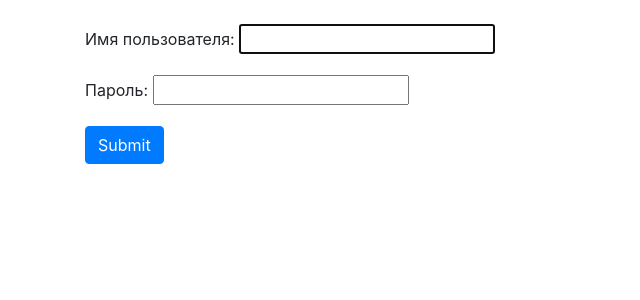
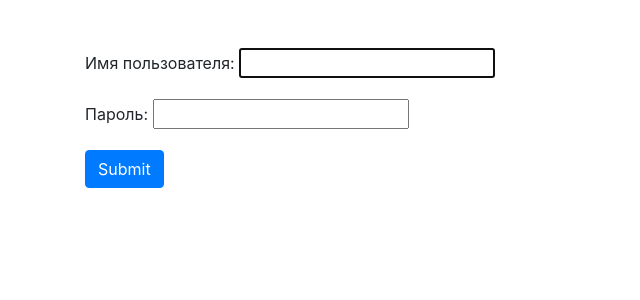
Before and after one commit to mileevamaria/messenger-api, a Django app: page /login/ in a window 1280 px wide. Shown: the part 56-356 px from the top of the page, without its empty margins (0-640 px from the left). Run offline with Django 3.2, Linux system fonts and the light colour scheme; some libraries are stand-ins or nearby versions.

Commit message:
refactor login page

```diff
--- a/webapp/templates/login.html
+++ b/webapp/templates/login.html
@@ -4,9 +4,11 @@
 <div class="row">
     <div class="col-6">
         <form method="post" action="{% url 'login' %}">
-            {% csrf_token %}
-            {{ form.as_p.label }}
-            {{ form.as_p }}
+            </br>
+            <div class="form-group">
+                {% csrf_token %}
+                {{ form.as_p }}
+            </div>
             {% if form.errors %}
             <p>Your username and password didn't match, try again </p>
             {% endif %}
```
